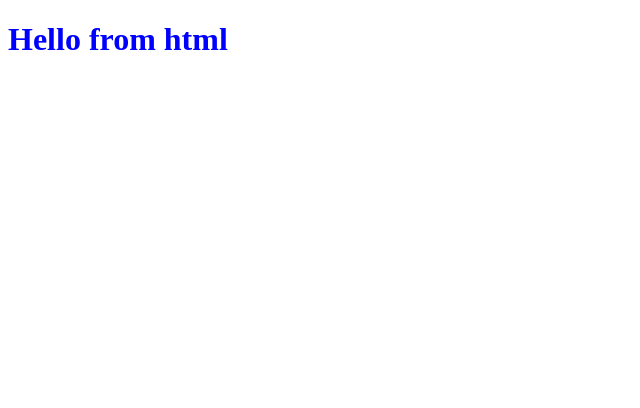
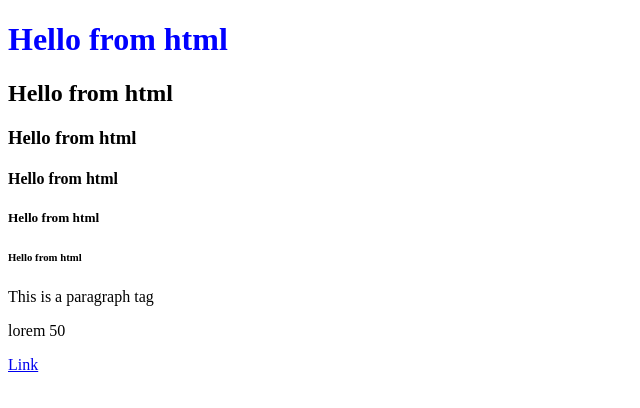
Before and after one commit to Likhitha-22-2007/autosuggest, a website: page frontend/index.html in a window 1280 px wide. Shown: the whole page, without its empty margins (0-640 px from the left). Drawn offline with Linux system fonts and the light colour scheme.

Commit message:
intro to html tags

```diff
--- a/frontend/index.html
+++ b/frontend/index.html
@@ -7,7 +7,15 @@
     <link rel = "stylesheet" href = "css/index.css">
 </head>
 <body>
-    <h1>  Hello from html  </h1>
+    <h1> Hello from html  </h1>
+    <h2 id="heading-2"> Hello from html  </h2>
+    <h3 class="heading"> Hello from html</h3>
+    <h4 class="heading"> Hello from html</h4>
+    <h5 class="heading"> Hello from html</h5>
+    <h6> Hello from html</h6>
+    <p class="para"> This is a paragraph tag</p>
+    <p>lorem 50</p>
+    <a href="https://www.google.com">Link</a>
     <scriptsrc = "js/index.js"></script>
 
 </body>
```
